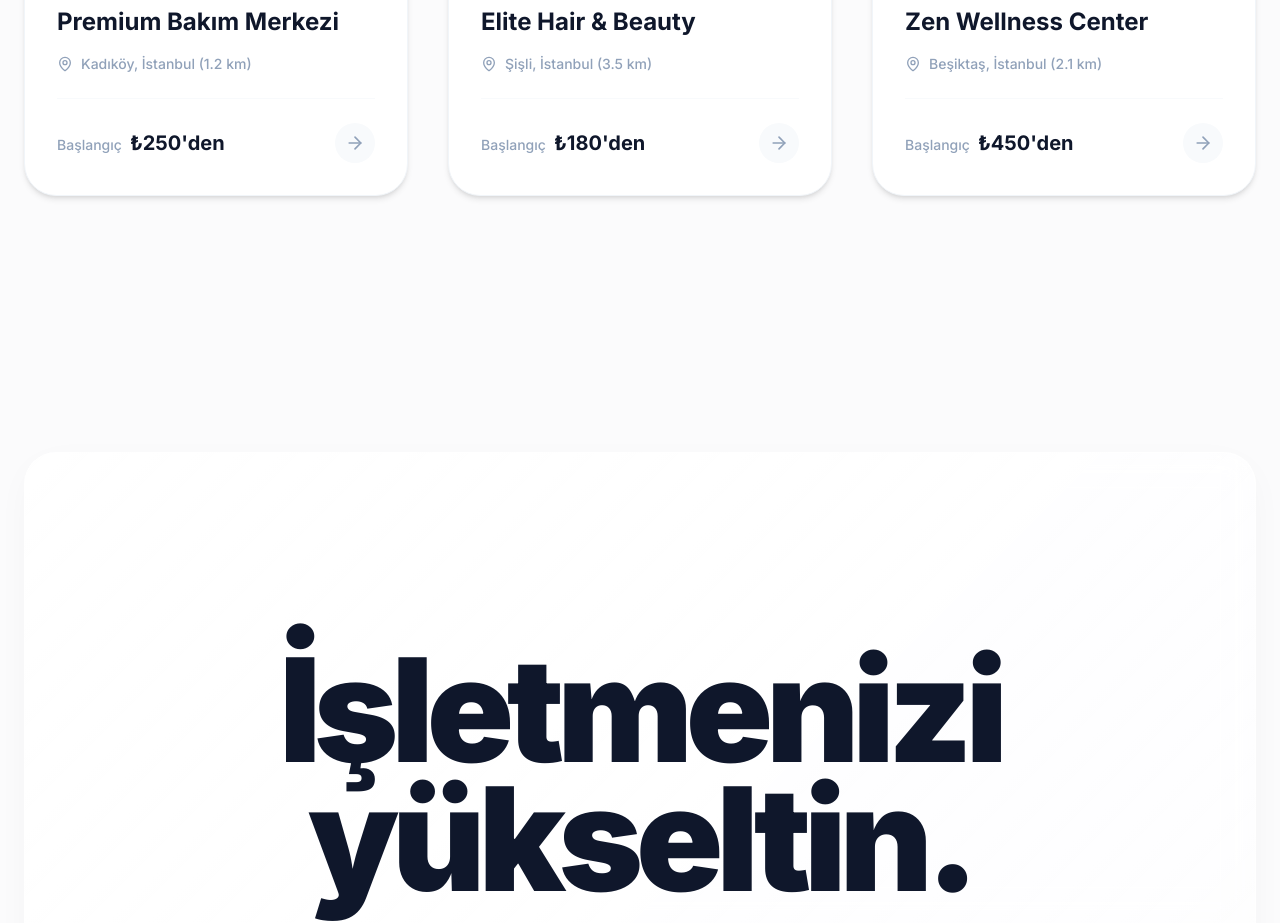
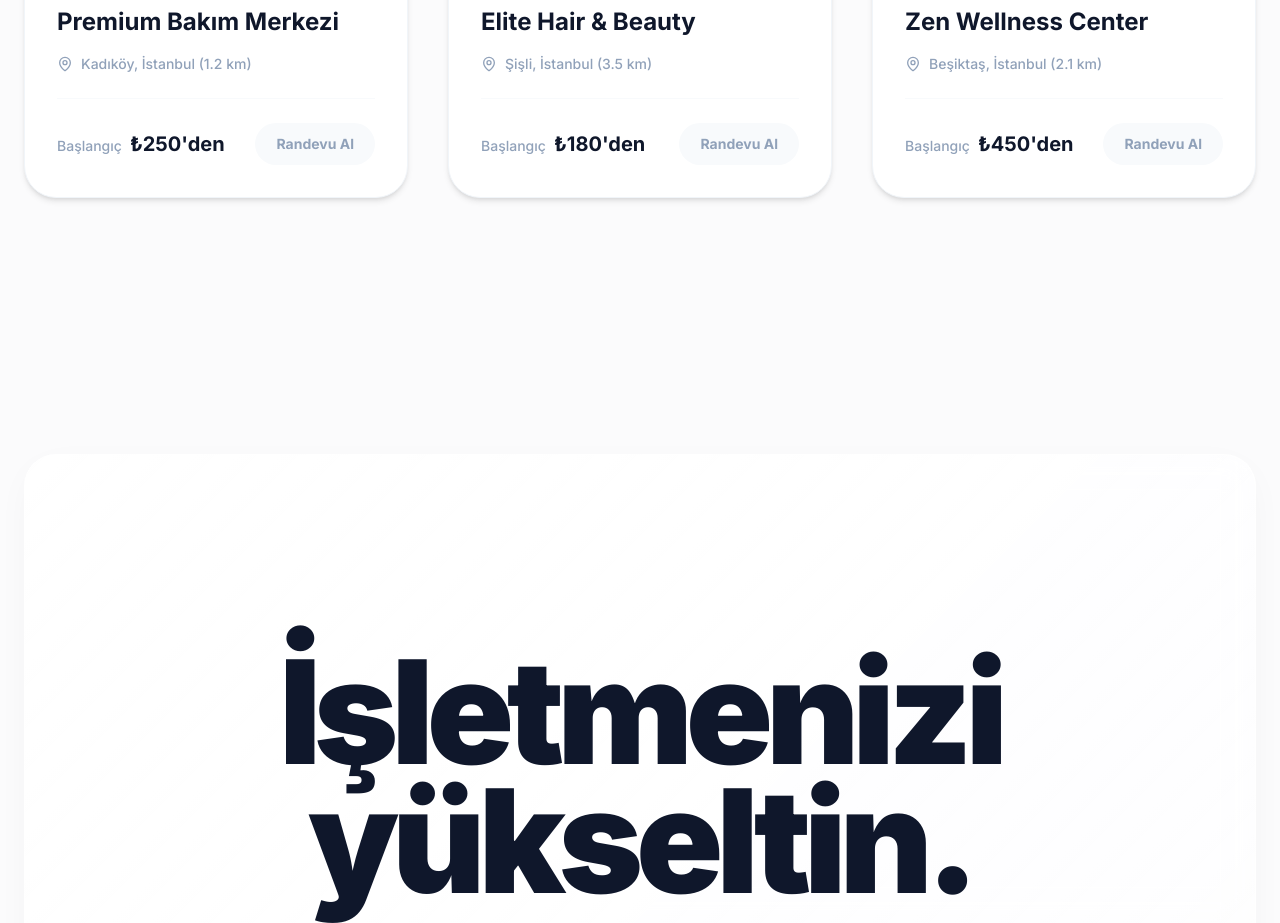
Before and after one commit to destecplanner/DestecPlanner1, a Next.js app in the folder frontend/: page / in a window 1280 px wide. Shown: the part 2160-3083 px from the top of the page. Built offline with nearby package versions, Linux system fonts and the light colour scheme; no server answers.

Commit message:
style: refine business card to include 'Randevu Al' button on hover

```diff
--- a/frontend/src/app/(public)/page.tsx
+++ b/frontend/src/app/(public)/page.tsx
@@ -219,8 +219,8 @@ function BusinessCard({ image, rating, category, title, location, price }: {
             <span className="text-slate-400 text-sm font-medium mr-2">Başlangıç</span>
             <span className="text-xl">₺{price}'den</span>
           </div>
-          <div className="w-10 h-10 rounded-full bg-slate-50 flex items-center justify-center text-slate-400 group-hover:bg-teal-500 group-hover:text-white transition-all">
-            <ArrowRight className="w-5 h-5" />
+          <div className="px-5 py-2.5 rounded-full bg-slate-50 text-slate-400 font-bold text-sm group-hover:bg-teal-50 group-hover:text-teal-600 transition-all border border-transparent group-hover:border-teal-100">
+            Randevu Al
           </div>
         </div>
       </div>
```
